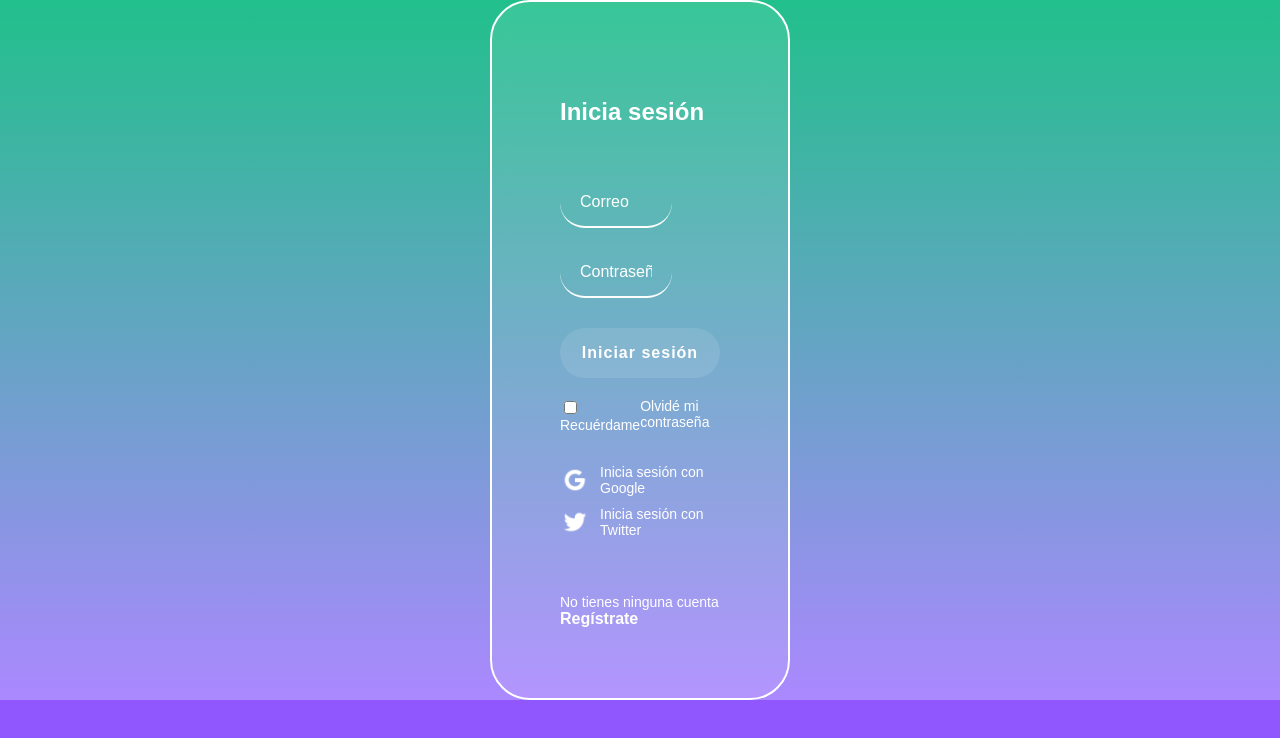
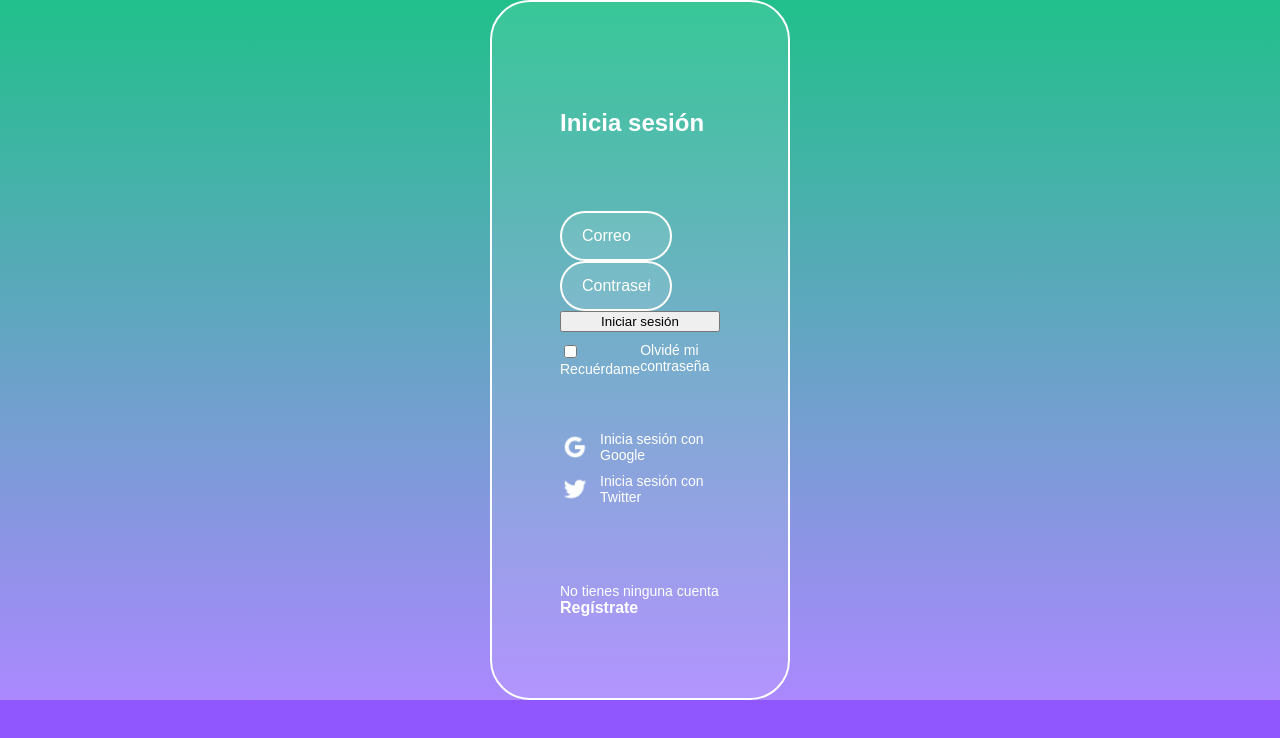
Before and after one commit to GitEdy2/PlatziVideo, a React app: page /login in a window 1280 px wide. Shown: the top 738 px of the page. Built offline with nearby package versions, Linux system fonts and the light colour scheme; the HTML template or start-up script is replaced by a standard one; a web font is replaced by a local one.

Commit message:
Cambios en className para input y buttons

```diff
--- a/src/assets/styles/components/Register.scss
+++ b/src/assets/styles/components/Register.scss
@@ -44,7 +44,7 @@
     text-decoration: underline;
 }
 
-.input {
+.register__container--input {
     background-color: transparent;
     border-left: 0px;
     border-top: 0px;
@@ -62,7 +62,7 @@
     color: white;
 }
 
-.button {
+.register__container--button {
     background-color: rgba(255, 255, 255, 0.1);
     border: none;
     border-radius: 25px;
```
